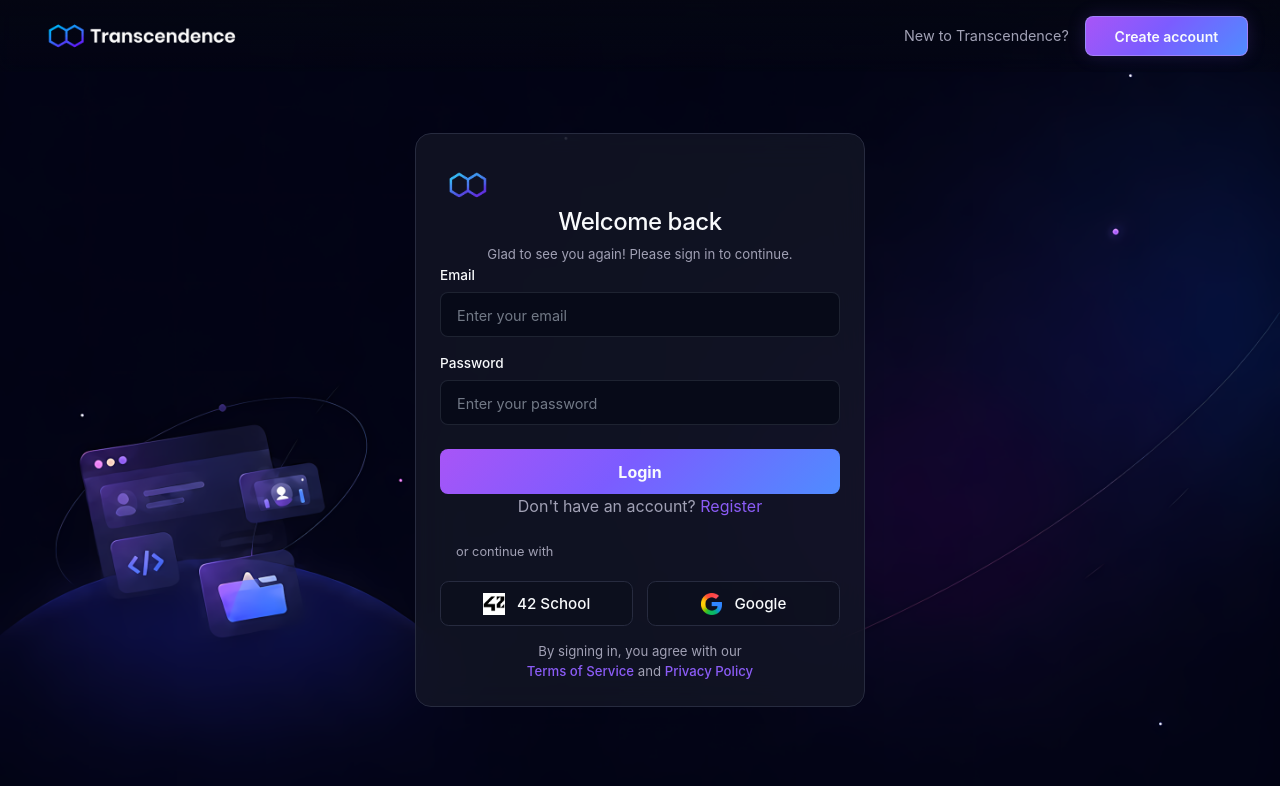
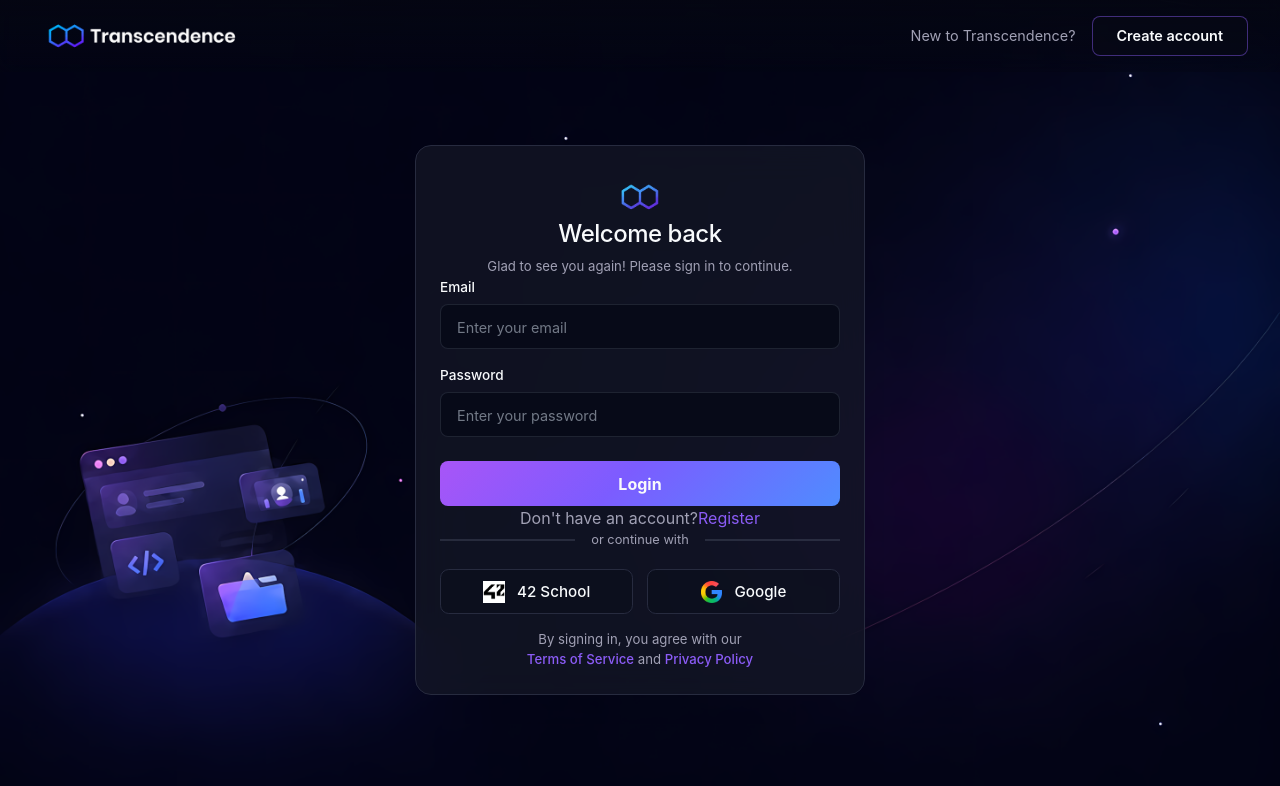
Before and after one commit to 42TranscendenceTeam/Transcendence, a React (Vite) app in the folder project/frontend/application/: page /login in a window 1280 px wide. Shown: the top 786 px of the page. Built offline with nearby package versions, Linux system fonts and the light colour scheme; no server answers.

Commit message:
Fixed some design mess in Login

```diff
--- a/project/frontend/application/src/components/layouts/AuthLayout.tsx
+++ b/project/frontend/application/src/components/layouts/AuthLayout.tsx
@@ -28,7 +28,7 @@ function AuthLayout({ children }: AuthLayoutProps) {
 			</header>
 
 			<main className="auth-content w-full min-h-[calc(100vh-72px)] flex items-center justify-center px-8 pb-8">
-				<div className="auth-card min-w-[450px] p-6">
+				<div className="auth-card min-w-[450px] p-6 flex flex-col">
 					{children}
 				</div>
 			</main>
--- a/project/frontend/application/src/css-styles/04-auth.css
+++ b/project/frontend/application/src/css-styles/04-auth.css
@@ -64,20 +64,21 @@
 }
 
 .auth-topbar-btn {
-  padding: 0.75rem 1.8rem;
   font-weight: 600;
-  font-size: 0.875rem;
+  height: 40px;
+  padding: 0.75rem 1.5rem;
+  display: inline-flex;
+  align-items: center;
+  justify-content: center;
   color: var(--text-primary);
-  background: var(--gradient-primary);
-  border: 1px solid var(--btn-border-hover);
-  box-shadow: 0 0 18px rgba(139, 92, 246, 0.18);
+  background: rgba(9, 12, 24, 0.45);
+  border: 1px solid rgba(139, 92, 246, 0.45);
   border-radius: 0.5rem;
-  transition: all 0.2s ease;
 }
 
 .auth-topbar-btn:hover {
-  background: rgba(9, 12, 24, 0.45);
-  border-color: rgba(139, 92, 246, 0.45);
+  background: linear-gradient(135deg, #a855f7 0%, #7c5cff 45%, #4f8cff 100%);
+  box-shadow: 0 0 24px rgba(139, 92, 246, 0.35);
   text-decoration: none;
 }
 
@@ -119,6 +120,7 @@
   width: 56px;
   height: 56px;
   object-fit: contain;
+  margin: 0 auto;
 }
 
 .auth-title {
@@ -186,11 +188,15 @@
   font-size: 0.8rem;
   color: var(--text-secondary);
   margin-bottom: 1.25rem;
+  display: flex;
+  align-items: center;
+  gap: 1rem;
 }
 
 .auth-divider::before,
 .auth-divider::after {
   content: "";
+  flex: 1;
   height: 2px;
   background: rgba(148, 163, 184, 0.18);
 }
--- a/project/frontend/application/src/pages/auth/Login.tsx
+++ b/project/frontend/application/src/pages/auth/Login.tsx
@@ -77,6 +77,7 @@ function Login() {
       )}
 
       {!show2FA ? (
+        <>
           <form onSubmit={handleSubmit}>
             <div className="mb-4">
               <label className="label" htmlFor="email">{t('auth.login.email')}</label>
@@ -105,11 +106,12 @@ function Login() {
             <button type="submit" className="btn btn-primary auth-submit-btn w-full" disabled={loading}>
               {loading ? t('common.loading') : t('auth.login.submit')}
             </button>
-          <div className="mb-6 text-center">
+          </form>
+          <div className="auth-bottom-section flex-1 flex items-center justify-center">
             <span className="text-text-secondary">{t('auth.login.noAccount')} </span>
             <Link to="/register" className="text-accent">{t('auth.login.register')}</Link>
           </div>
-        </form>
+        </>
       ) : (
         <form onSubmit={handle2FASubmit}>
           <div className="mb-4 text-center">
@@ -154,7 +156,7 @@ function Login() {
       )}
 
       {!show2FA && (
-        <div className="auth-social-section mt-6">
+        <div className="auth-social-section">
           <div className="auth-divider flex items-center gap-4">
             <span>or continue with</span>
           </div>
```
Lines whose indentation alone changed are shown as unchanged.
